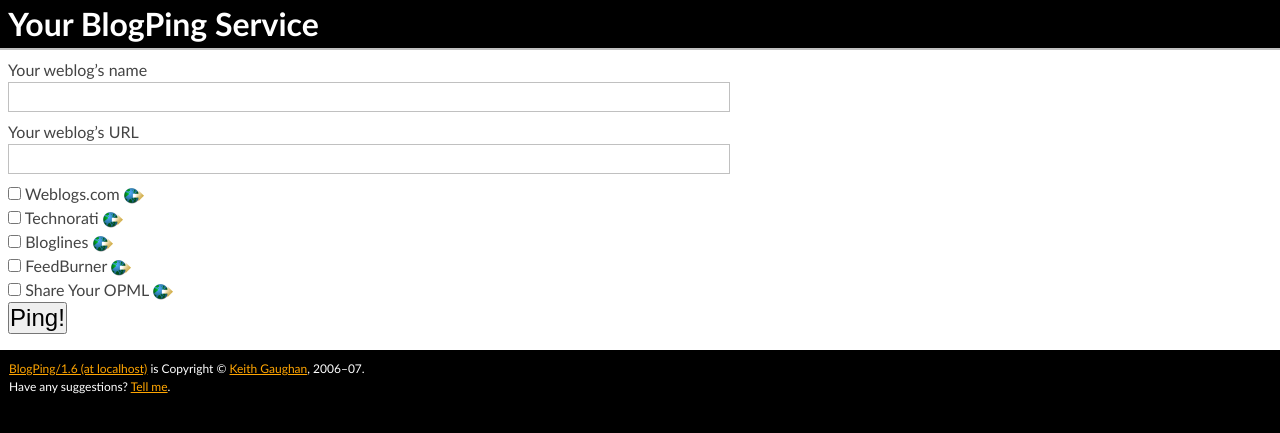
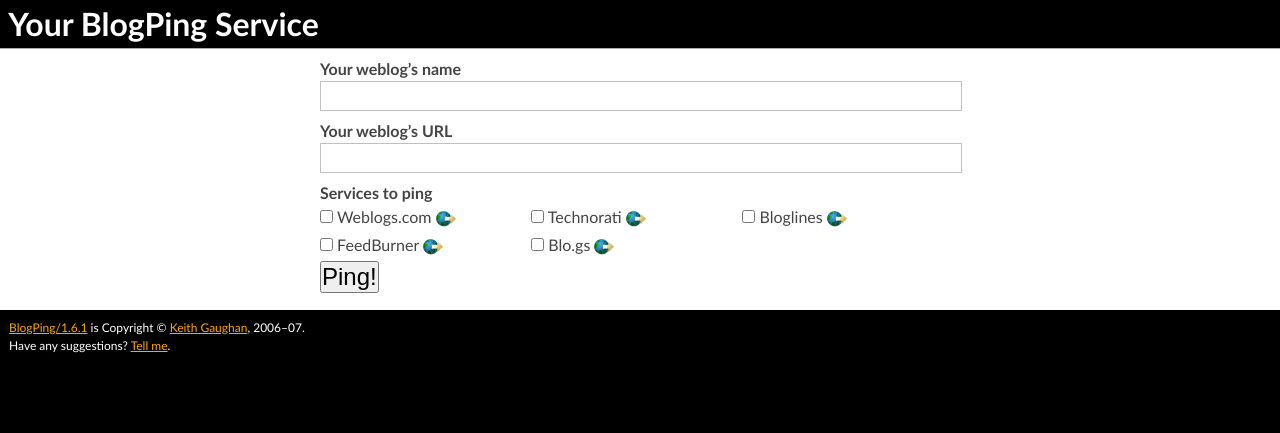
Before and after one commit to kgaughan/blogping, a PHP site: page / in a window 1280 px wide. Shown: the top 433 px of the page. Run offline with PHP 8.4, Linux system fonts and the light colour scheme.

Commit message:
Reworked the look and feel, and the app version rendering.

```diff
--- a/src/assets/screen.css
+++ b/src/assets/screen.css
@@ -12,17 +12,29 @@
 	padding: 0 0.5ex;
 	font-size: 200%;
 }
-form {
-	border-top: 2px solid silver;
+#wrapper {
+	border-top: 1px solid #AAA;
 	background: white;
 	color: #444;
 	padding: 1ex;
+}
+form {
+	width: 40em;
+	margin-left: auto;
+	margin-right: auto;
 }
 form p {
 	margin: 0 0 1ex 0;
 }
 form ul#responders, ul#ping-results {
 	list-style: none;
+	overflow: hidden;
+	width: 100%;
+}
+form ul#responders li {
+	width: 33%;
+	float: left;
+	padding-bottom: 0.5ex;
 }
 form input {
 	vertical-align: baseline;
@@ -36,16 +48,24 @@
 form input[type=text] {
 	border: 1px solid silver;
 	font-size: 150%;
-	width: 30em;
+	width: 100%;
 }
 form input[type=submit] {
 	font-size: 150%;
 }
+form fieldset {
+	border: 0;
+}
+form legend {
+	font-weight: 600;
+}
 form label {
 	display: block;
+	font-weight: 600;
 }
 form ul label {
 	display: inline;
+	font-weight: 300;
 }
 address {
 	padding: 1.5ex;
--- a/src/index.php
+++ b/src/index.php
@@ -11,7 +11,9 @@
 
 // I'd very much prefer if, when editing this software, you left this header
 // as-is and neither altered nor deleted it.
-define('APP_VERSION', "BlogPing/1.6 (at {$_SERVER['HTTP_HOST']})");
+define('APP_VERSION', "BlogPing/1.6.1");
+
+define('APP_VERSION_FULL', APP_VERSION . " ({$_SERVER['HTTP_HOST']})");
 
 // }}}
 
@@ -48,10 +50,10 @@
 		'name'      => 'FeedBurner',
 		'responder' => 'http://ping.feedburner.com/',
 		'url'       => 'http://feedburner.com/'),
-	'opml' => array(
-		'name'      => 'Share Your OPML',
-		'responder' => 'http://rpc.opml.org/RPC2',
-		'url'       => 'http://share.opml.org/aggregator/'));
+	'blogs' => array(
+		'name'      => 'Blo.gs',
+		'responder' => 'http://ping.blo.gs/',
+		'url'       => 'http://blo.gs/'));
 // }}}
 
 // General Functions {{{
@@ -258,7 +260,7 @@
 	fwrite($fp, "Connection: close\r\n");
 	fwrite($fp, "Content-Length: " . strlen($body) . "\r\n");
 	fwrite($fp, "Content-Type: text/xml; charset=UTF-8\r\n");
-	fwrite($fp, "User-Agent: " . APP_VERSION . "\r\n\r\n");
+	fwrite($fp, "User-Agent: " . APP_VERSION_FULL . "\r\n\r\n");
 	fwrite($fp, $body);
 
 	$response = '';
@@ -357,6 +359,7 @@
 
 <h1><?php ee(SITE_NAME) ?></h1>
 
+<div id="wrapper">
 <form method="post" action="<?php ee($_SERVER['PHP_SELF']) ?>">
 
 <p><label for="name">Your weblog&rsquo;s name</label>
@@ -365,12 +368,15 @@
 <p><label for="url">Your weblog&rsquo;s URL</label>
 <?php textbox('url') ?></p>
 
+<fieldset>
+<legend>Services to ping</legend>
 <ul id="responders">
 <?php foreach ($responders as $k => $r) { ?>
 	<li><?php checkbox('ping', $k, $r['name']) ?>
 		<a href="<?php ee($r['url']) ?>" title="<?php ee($r['name']) ?>"><img src="assets/images/outward.png" height="16" width="20" alt="External Link"></a></li>
 <?php } ?>
 </ul>
+</fieldset>
 
 <p><input type="submit" value="Ping!"></p>
 
@@ -399,6 +405,8 @@
 
 </form>
 
+</div>
+
 <address>
 <a href="http://blogping.sourceforge.net/" title="Download the source code"><?php ee(APP_VERSION) ?></a> is
 Copyright &copy; <a href="http://talideon.com/">Keith Gaughan</a>, 2006&ndash;07.<br>
@@ -412,7 +420,7 @@
 
 // I'd very much prefer if, when editing this software, you left this header
 // as-is and neither altered nor deleted it.
-header('X-Powered-By: ' . APP_VERSION);
+header('X-Powered-By: ' . APP_VERSION_FULL);
 if ($_SERVER['REQUEST_METHOD'] == 'POST' && array_key_exists('quiet', $_POST)) {
 	// If somebody wants to use it programmatically.
 	ping_programmatically();
```
